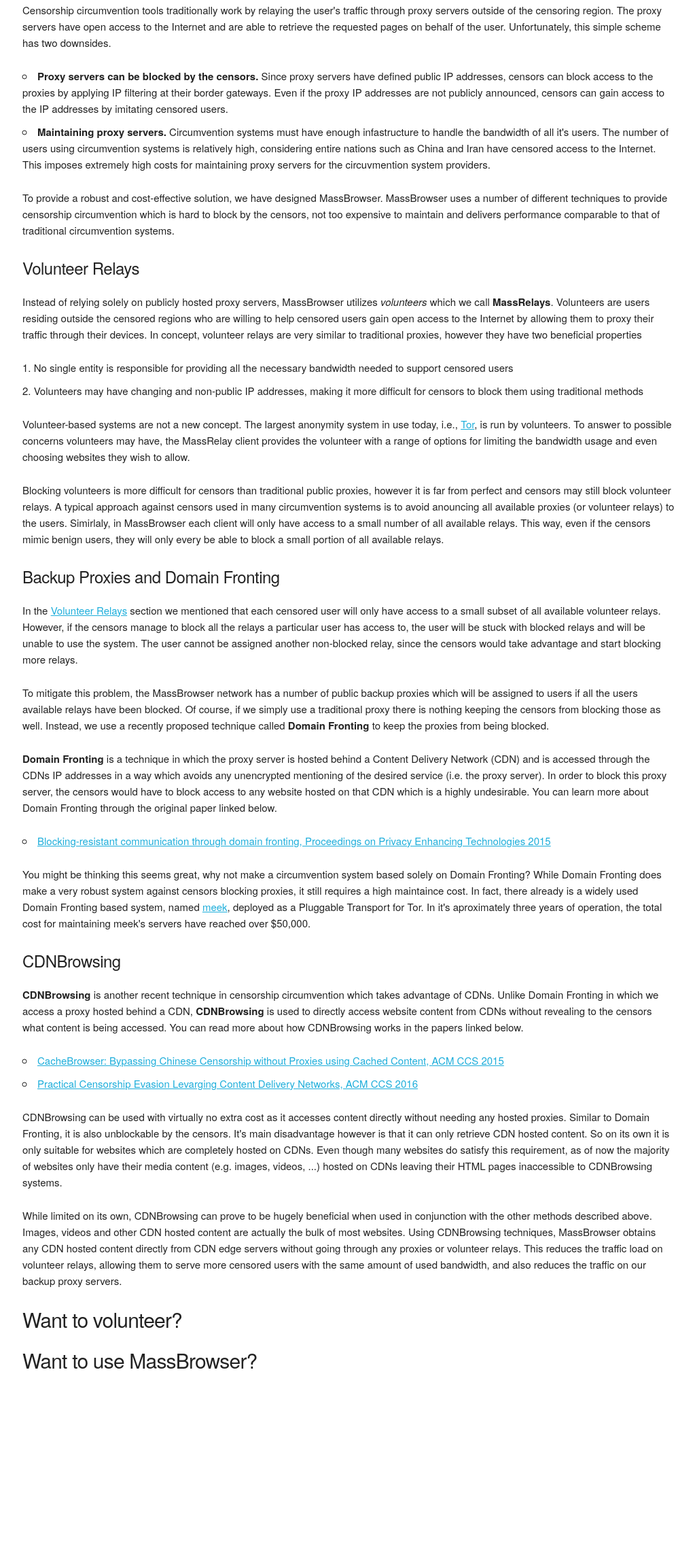
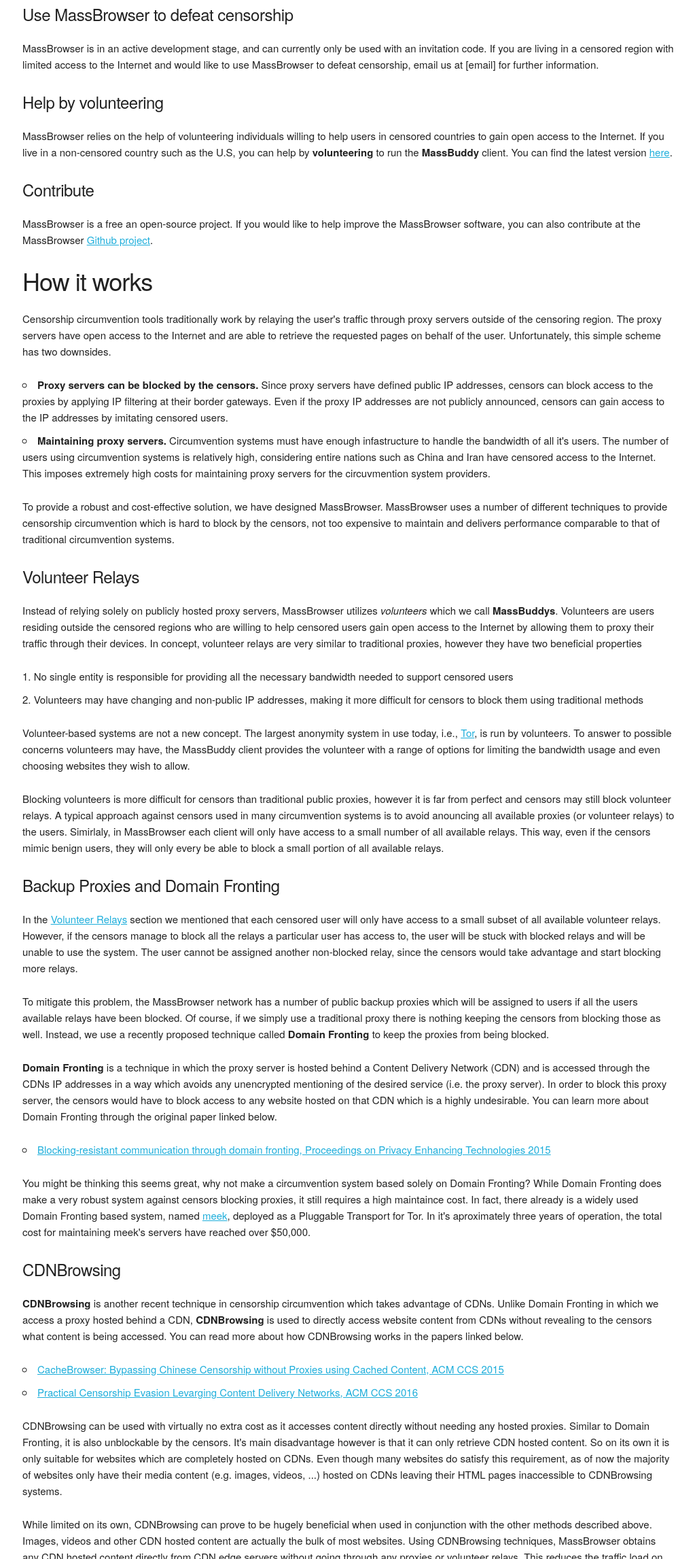
Before and after one commit to ha-D/massbrowser-website, a plain HTML site: page index.html in a window 1280 px wide. Shown: the part 313-2606 px from the top of the page at 68% size, without its empty margins (127-1150 px from the left). Before the commit the page ends 2383 px from the top, so only its background shows below. Drawn offline with nearby package versions, Linux system fonts and the light colour scheme.

Commit message:
how to volunteer section

```diff
--- a/index.html
+++ b/index.html
@@ -19,6 +19,20 @@
           <strong>MassBrowser</strong> functions with a lower maintainance cost compared to traditional circumvention tools and provides robustness to being blocked by censoring countries. </p>
         </div>
       </div>
+      <div class="row">
+        <div class="twelve columns">
+          <h3> Want to be a part of MassBrowser? </h3>
+          <h5> Use MassBrowser to defeat censorship </h5>
+          <p> MassBrowser is in an active development stage, and can currently only be used with an invitation code. If you are living in a censored region with limited access to the Internet and would like to use MassBrowser to defeat censorship, email us at [email] for further information.
+          </p>
+
+          <h5> Help by volunteering </h5>
+          <p> MassBrowser relies on the help of volunteering individuals willing to help users in censored countries to gain open access to the Internet. If you live in a non-censored country such as the U.S, you can help by <strong>volunteering</strong> to run the <strong>MassBuddy</strong> client. You can find the latest version <a href="https://github.com/SPIN-UMass/MassBrowser/releases/latest">here</a>. </p>
+
+          <h5> Contribute </h5>
+          <p>MassBrowser is a free an open-source project. If you would like to help improve the MassBrowser software, you can also contribute at the MassBrowser <a href="https://github.com/SPIN-UMass/MassBrowser">Github project</a>. </p>
+        </div>
+      </div>
 
       <div class="row">
         <div class="twelve columns">
@@ -35,13 +49,13 @@
           </p>
           <h5 id="volunteer-relays"> Volunteer Relays </h5>
           <p>
-            Instead of relying solely on publicly hosted proxy servers, MassBrowser utilizes <em>volunteers</em> which we call <strong>MassRelays</strong>. Volunteers are users residing outside the censored regions who are willing to help censored users gain open access to the Internet by allowing them to proxy their traffic through their devices. In concept, volunteer relays are very similar to traditional proxies, however they have two beneficial properties
+            Instead of relying solely on publicly hosted proxy servers, MassBrowser utilizes <em>volunteers</em> which we call <strong>MassBuddys</strong>. Volunteers are users residing outside the censored regions who are willing to help censored users gain open access to the Internet by allowing them to proxy their traffic through their devices. In concept, volunteer relays are very similar to traditional proxies, however they have two beneficial properties
             <ol>
               <li>No single entity is responsible for providing all the necessary bandwidth needed to support censored users</li>
               <li>Volunteers may have changing and non-public IP addresses, making it more difficult for censors to block them using traditional methods</li>
             </ol>
 
-            Volunteer-based systems are not a new concept. The largest anonymity system in use today, i.e., <a href="https://www.torproject.org/">Tor</a>, is run by volunteers. To answer to possible concerns volunteers may have, the MassRelay client provides the volunteer with a range of options for limiting the bandwidth usage and even choosing websites they wish to allow.
+            Volunteer-based systems are not a new concept. The largest anonymity system in use today, i.e., <a href="https://www.torproject.org/">Tor</a>, is run by volunteers. To answer to possible concerns volunteers may have, the MassBuddy client provides the volunteer with a range of options for limiting the bandwidth usage and even choosing websites they wish to allow.
           </p>
           <p>
             Blocking volunteers is more difficult for censors than traditional public proxies, however it is far from perfect and censors may still block volunteer relays. A typical approach against censors used in many circumvention systems is to avoid anouncing all available proxies (or volunteer relays) to the users. Simirlaly, in MassBrowser each client will only have access to a small number of all available relays. This way, even if the censors mimic benign users, they will only every be able to block a small portion of all available relays.
@@ -87,17 +101,7 @@
         </div>
       </div>
 
-      <div class="row">
-        <div class="twelve columns">
-          <h4> Want to volunteer? </h4>
-        </div>
-      </div>
 
-      <div class="row">
-        <div class="twelve columns">
-          <h4> Want to use MassBrowser? </h4>
-        </div>
-      </div>
     </div>
   </body>
 </html>
```
